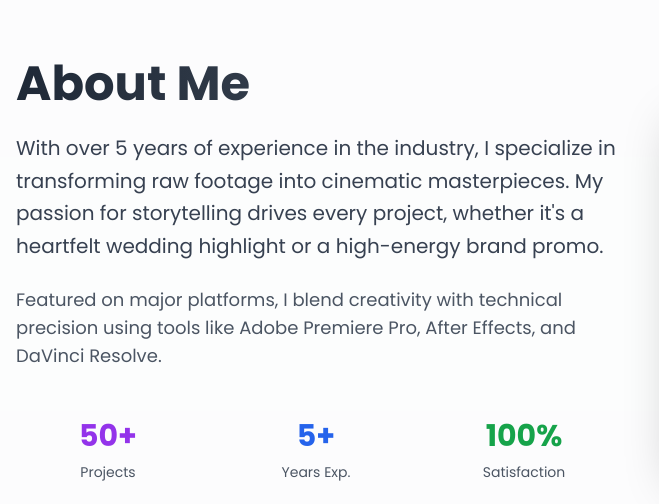
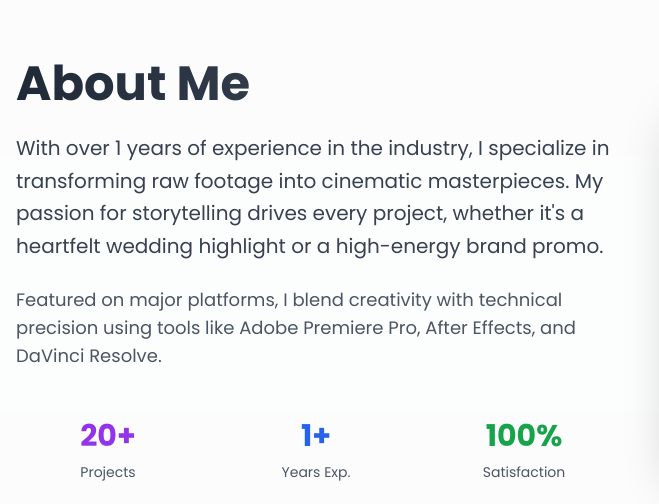
Before and after one commit to rathodyashwanth345/yeshwanth-portfolio, a plain HTML site: page index.html in a window 1280 px wide. Shown: the part 860-1364 px from the top of the page, 0-659 px from the left. Drawn offline with nearby package versions, Linux system fonts and the light colour scheme.

```diff
--- a/index.html
+++ b/index.html
@@ -4,7 +4,7 @@
 <head>
   <meta charset="UTF-8">
   <meta name="viewport" content="width=device-width, initial-scale=1.0">
-  <title>Yeshwanth - Professional Video Editor</title>
+  <title>Rathod Yeshwanth - Professional Video Editor</title>
   <link href="https://fonts.googleapis.com/css2?family=Poppins:wght@300;400;500;600;700;800&display=swap" rel="stylesheet">
   <link href="https://unpkg.com/aos@2.3.1/dist/aos.css" rel="stylesheet">
   <script src="https://cdn.tailwindcss.com"></script>
@@ -90,15 +90,15 @@
       <div class="grid md:grid-cols-2 gap-12 items-center">
         <div data-aos="fade-right">
           <h2 class="text-4xl md:text-5xl font-bold bg-gradient-to-r from-gray-800 to-gray-600 bg-clip-text text-transparent mb-6">About Me</h2>
-          <p class="text-xl text-gray-700 mb-6 leading-relaxed">With over 5 years of experience in the industry, I specialize in transforming raw footage into cinematic masterpieces. My passion for storytelling drives every project, whether it's a heartfelt wedding highlight or a high-energy brand promo.</p>
+          <p class="text-xl text-gray-700 mb-6 leading-relaxed">With over 1 years of experience in the industry, I specialize in transforming raw footage into cinematic masterpieces. My passion for storytelling drives every project, whether it's a heartfelt wedding highlight or a high-energy brand promo.</p>
           <p class="text-lg text-gray-600 mb-8">Featured on major platforms, I blend creativity with technical precision using tools like Adobe Premiere Pro, After Effects, and DaVinci Resolve.</p>
           <div class="grid grid-cols-2 md:grid-cols-3 gap-6">
             <div class="text-center p-4">
-              <div class="text-3xl font-bold text-purple-600 mb-2">50+</div>
+              <div class="text-3xl font-bold text-purple-600 mb-2">20+</div>
               <div class="text-sm text-gray-600">Projects</div>
             </div>
             <div class="text-center p-4">
-              <div class="text-3xl font-bold text-blue-600 mb-2">5+</div>
+              <div class="text-3xl font-bold text-blue-600 mb-2">1+</div>
               <div class="text-sm text-gray-600">Years Exp.</div>
             </div>
             <div class="text-center p-4">
```
